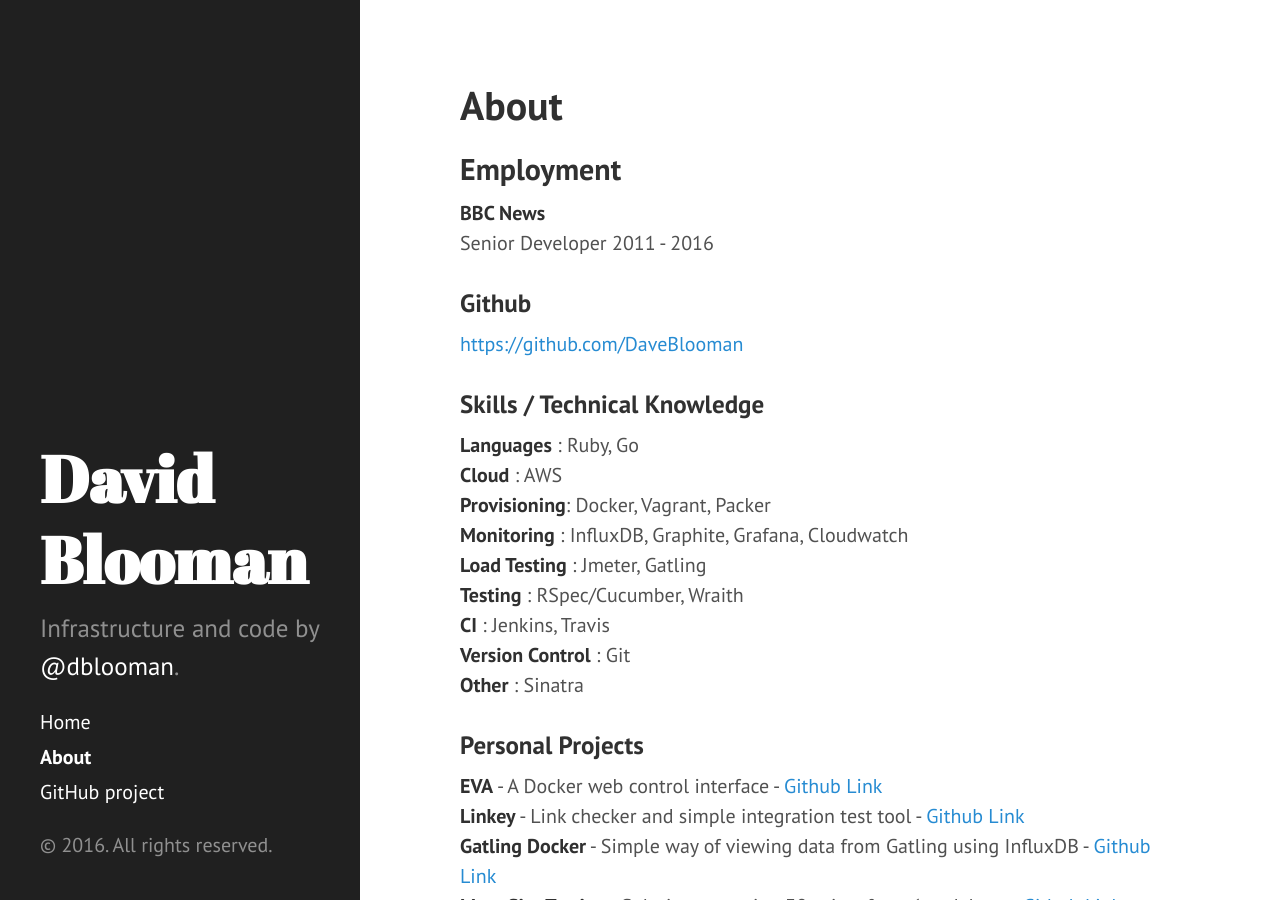
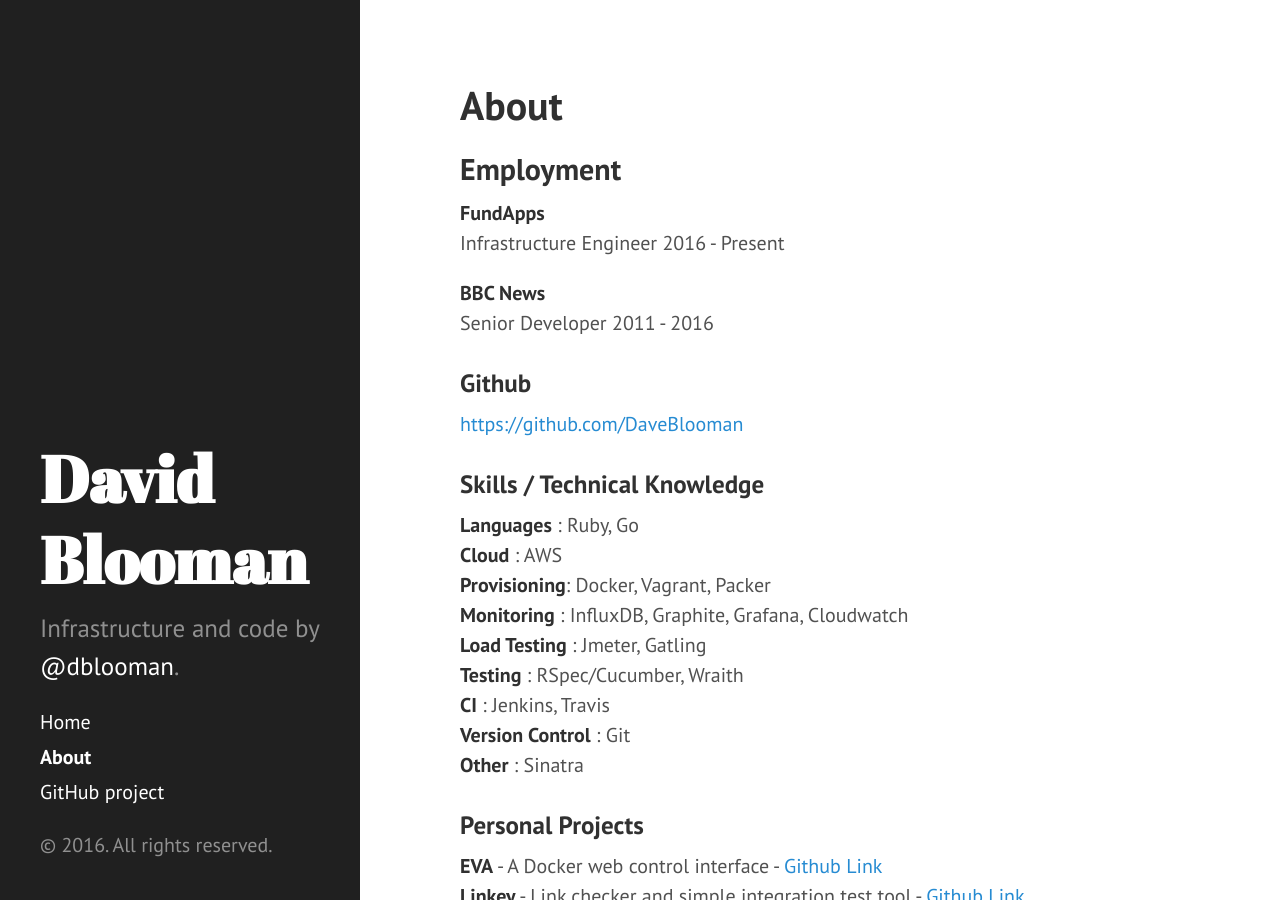
Before and after one commit to DaveBlooman/daveblooman.github.io, a Jekyll site: the page built from about.md, in a window 1280 px wide and 900 px high. Built offline with Jekyll 4.4.1, drawn with Linux system fonts in a browser that asks for light colours.

Commit message:
Fundapps

```diff
--- a/about.md
+++ b/about.md
@@ -4,6 +4,10 @@ title: About
 ---
 
 ## Employment
+
+**FundApps**
+Infrastructure Engineer
+2016 - Present
 
 **BBC News**
 Senior Developer
```
